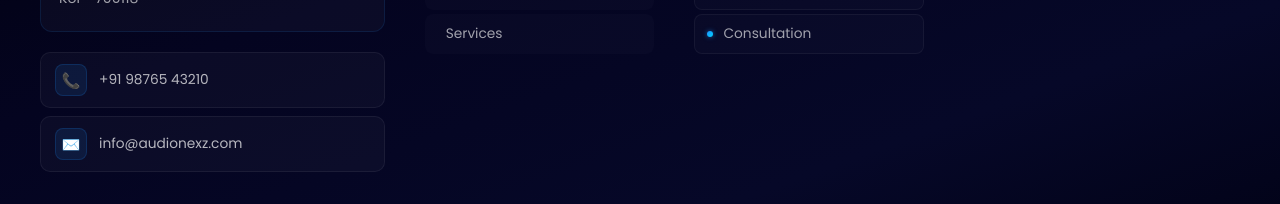
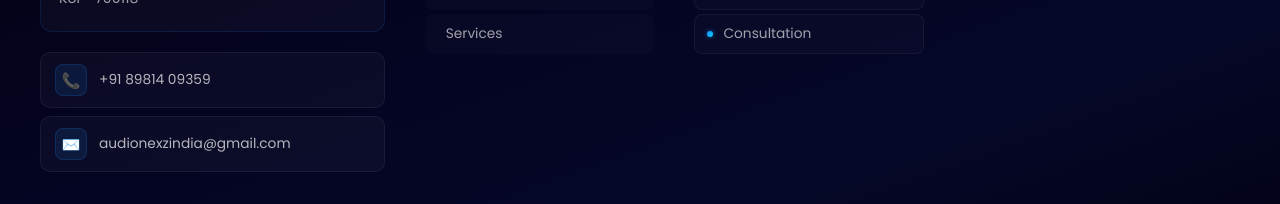
Before and after one commit to Shubhamzio/audionexz-cicd, a React (Vite) app: page /about in a window 1280 px wide. Shown: the part 7454-7658 px from the top of the page. Built offline with nearby package versions, Linux system fonts and the light colour scheme.

Commit message:
commit for the changes

```diff
--- a/src/components/Footer/Footer.jsx
+++ b/src/components/Footer/Footer.jsx
@@ -80,10 +80,10 @@ const Footer = () => {
                   📞
                 </span>
                 <a
-                  href="tel:+919876543210"
+                  href="tel:+918981409359"
                   className="anxFooterMain__contactLink"
                 >
-                  +91 98765 43210
+                  +91 89814 09359
                 </a>
               </div>
               <div className="anxFooterMain__contactItem">
@@ -94,7 +94,7 @@ const Footer = () => {
                   href="mailto:audionexzindia@gmail.com"
                   className="anxFooterMain__contactLink"
                 >
-                  info@audionexz.com
+                  audionexzindia@gmail.com
                 </a>
               </div>
             </div>
--- a/src/components/Home/Home.jsx
+++ b/src/components/Home/Home.jsx
@@ -263,7 +263,7 @@ const Home = () => {
       id: 8,
       name: "Srijit Mukherjee",
       role: "Film Director",
-      avatar: getImagePath("/assets/Srijit_M.png"),
+      avatar: getImagePath("/assets/Srijit_Mukherjee.jpeg"),
       text: "The quality of work is unmatched. They truly understand the science of sound.",
     },
     {
@@ -741,7 +741,7 @@ const Home = () => {
               />
               <p className="audionexz-home__ventures-description">
                 One stop solutions for all kinds of Instruments.
-                <p style={{ fontWeight: "700" }}>Contact : +9198765 43210</p>
+                <p style={{ fontWeight: "700" }}>Contact : +9189814 09359</p>
               </p>
               <div className="audionexz-home__ventures-socials">
                 <a
```
Also changed, not shown: public/assets/Srijit_Mukherjee.jpeg (added).
